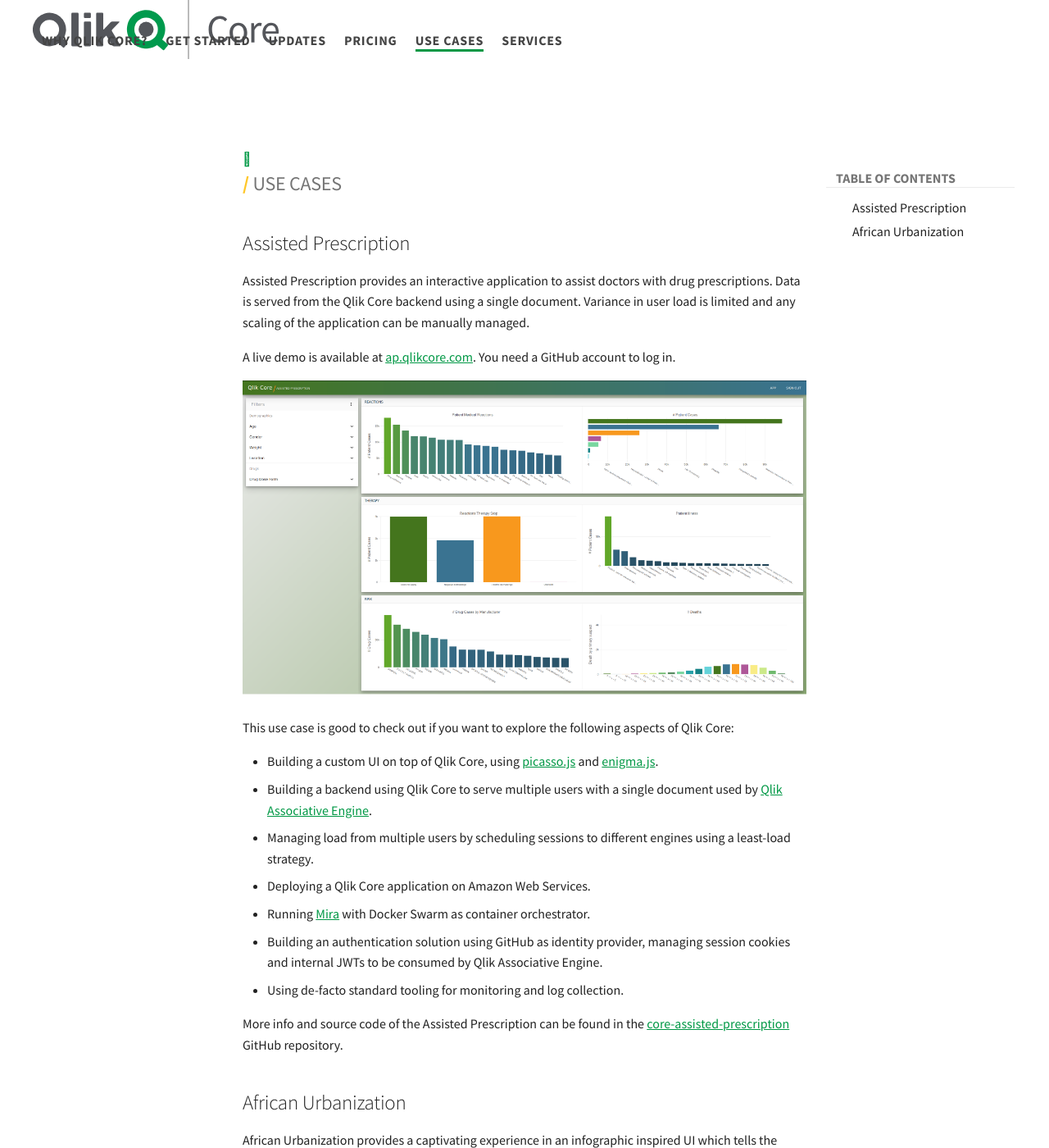
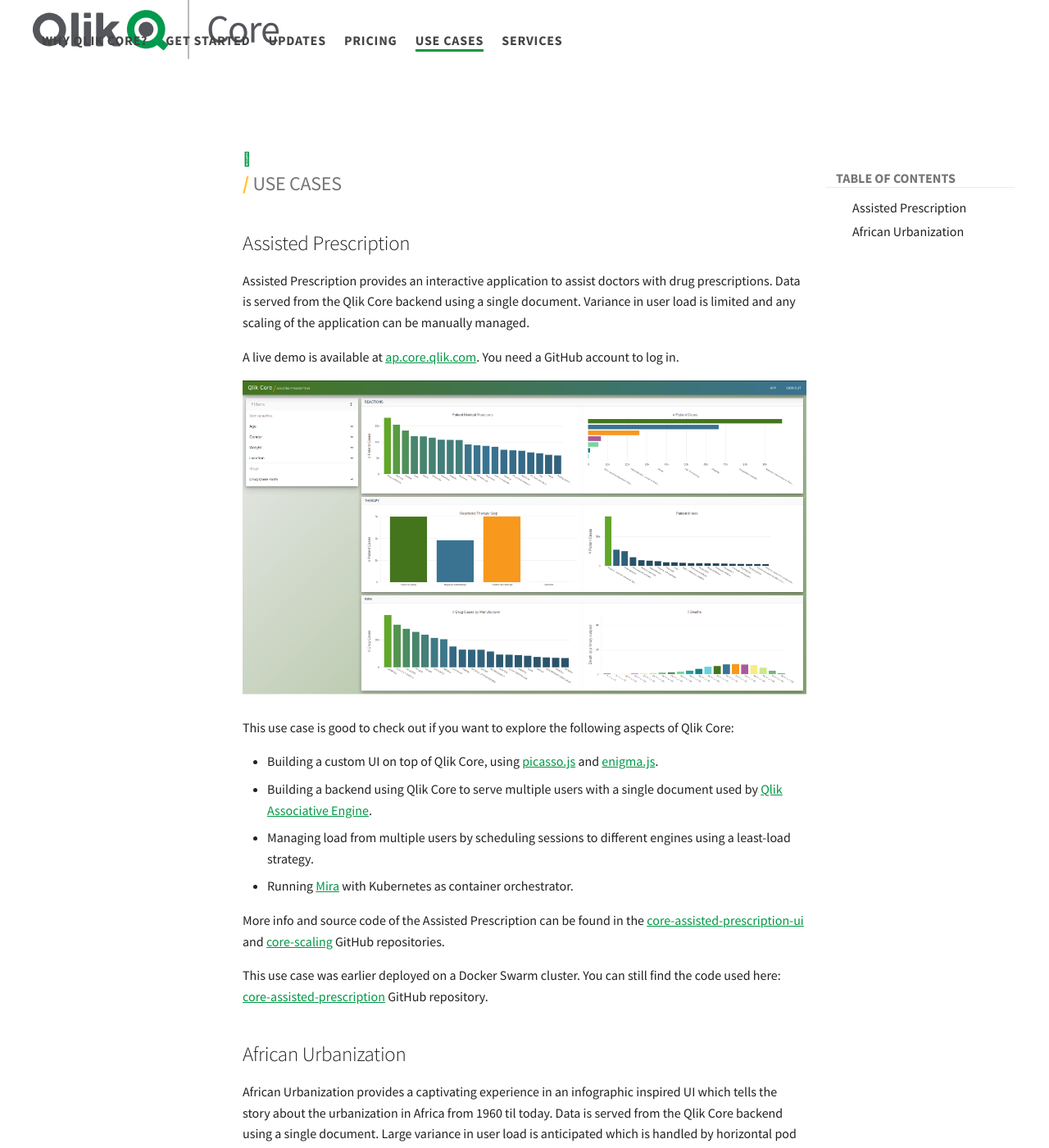
Before and after one commit to qlik-oss/core-website, an MkDocs documentation site: the page built from docs/use-cases.md, in a window 1280 px wide and 1400 px high. Shown: the whole window at 82% size. Built offline with MkDocs 1.6.1 and Material for MkDocs 9.7.7, drawn with Linux system fonts in a browser that asks for light colours; some of the changed text lies outside the part shown.

Commit message:
Updates to documentation of swarm deprication (#526)
* Updates to documentation of swarm deprication

```diff
--- a/docs/use-cases.md
+++ b/docs/use-cases.md
@@ -6,7 +6,7 @@
 from the Qlik Core backend using a single document. Variance in user load is limited and any scaling of the application
 can be manually managed.
 
-A live demo is available at [ap.qlikcore.com](https://ap.qlikcore.com/). You need a GitHub account to log in.
+A live demo is available at [ap.core.qlik.com](https://ap.core.qlik.com/). You need a GitHub account to log in.
 
 ![screenshot](./images/assisted-prescription-screenshot.png)
 
@@ -17,13 +17,13 @@
 * Building a backend using Qlik Core to serve multiple users with a single document used by
   [Qlik Associative Engine](./services/qix-engine/introduction.md).
 * Managing load from multiple users by scheduling sessions to different engines using a least-load strategy.
-* Deploying a Qlik Core application on Amazon Web Services.
-* Running [Mira](./services/mira.md) with Docker Swarm as container orchestrator.
-* Building an authentication solution using GitHub as identity provider, managing session cookies and internal JWTs to
-  be consumed by Qlik Associative Engine.
-* Using de-facto standard tooling for monitoring and log collection.
+* Running [Mira](./services/mira.md) with Kubernetes as container orchestrator.
 
 More info and source code of the Assisted Prescription can be found in the
+[core-assisted-prescription-ui](https://github.com/qlik-oss/core-assisted-prescription-ui) and
+[core-scaling](https://github.com/qlik-oss/core-scaling) GitHub repositories.
+
+This use case was earlier deployed on a Docker Swarm cluster. You can still find the code used here:
 [core-assisted-prescription](https://github.com/qlik-oss/core-assisted-prescription) GitHub repository.
 
 ## African Urbanization
@@ -34,7 +34,7 @@
 An overview of the flows is described in [autoscaling](./images/urbanization_autoscaling.png) and
 [connection of a session](./images/urbanization_connection_of_one_session.png).
 
-A live demo is available at [urbanization.qlikcore.com](https://urbanization.qlikcore.com/).
+A live demo is available at [urbanization.core.qlik.com](https://urbanization.core.qlik.com/).
 
 ![screenshot](./images/african-urbanization-screenshot.png)
 
```
